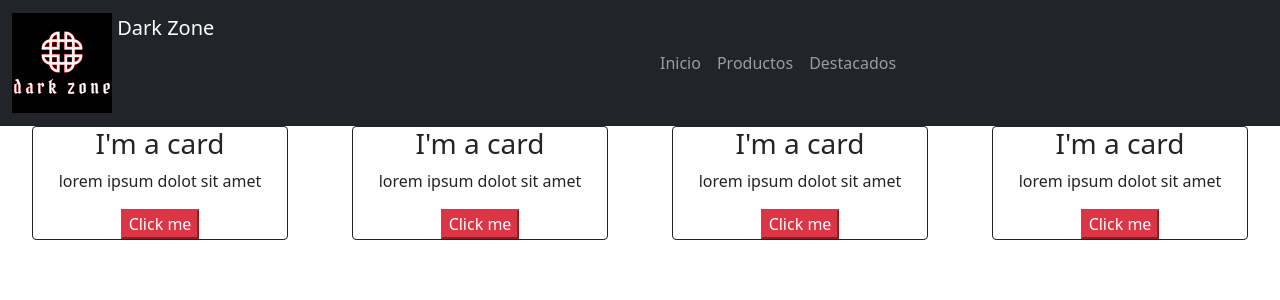
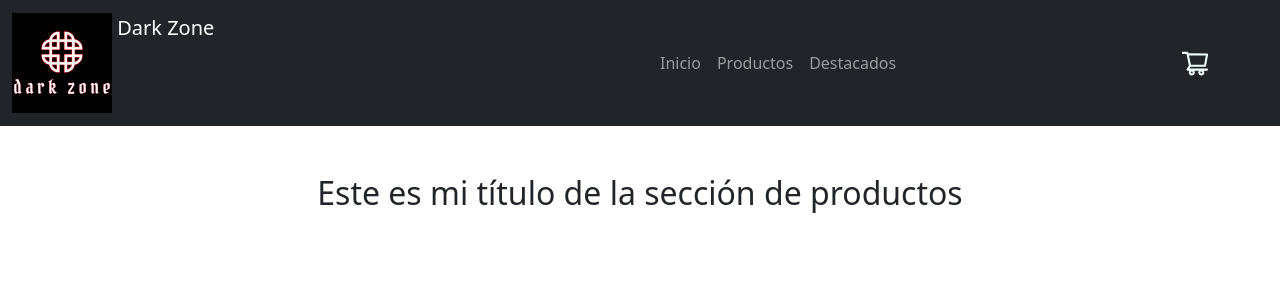
Before and after one commit to seba2santos/reactFirstProject, a React (Create React App) app: page / in a window 1280 px wide. Shown: the top 300 px of the page. Built offline with nearby package versions, Linux system fonts and the light colour scheme.

Commit message:
Cart icon and component ItemListContainer with a prop name greeting

```diff
--- a/package.json
+++ b/package.json
@@ -10,6 +10,7 @@
     "react": "^17.0.2",
     "react-bootstrap": "^2.2.0",
     "react-dom": "^17.0.2",
+    "react-icons": "^4.3.1",
     "react-scripts": "5.0.0",
     "web-vitals": "^2.1.4"
   },
--- a/src/App.js
+++ b/src/App.js
@@ -1,7 +1,7 @@
 import './App.css';
 import NavBar from './components/NavBar/NavBar';
 import 'bootstrap/dist/css/bootstrap.min.css';
-import Card from './components/Cards/Cards';
+import Card from './components/ItemListContainer/Cards';
 
 
 function App() {
@@ -10,10 +10,8 @@ function App() {
     <>
     <NavBar />
     <div className="App">
-    <Card title= { "I'm a card" } description= {'lorem ipsum dolot sit amet'} />
-    <Card title= { "I'm a card" } description= {'lorem ipsum dolot sit amet'} />
-    <Card title= { "I'm a card" } description= {'lorem ipsum dolot sit amet'} />
-    <Card title= { "I'm a card" } description= {'lorem ipsum dolot sit amet'} />
+      <Card value = 'Este es mi título de la sección de productos'  />
+
     </div>
 
     </>
--- a/src/components/Cards/Cards.js
+++ /dev/null
@@ -1,15 +0,0 @@
-import "./Cards.css"
-
-function Card (props) {
-    return (
-        <div className="card">
-            <h3>{props.title}</h3>
-            <img src={props.href} alt="" />
-            <p>{props.description}</p>
-            <button className="btn-danger">Click me</button>
-
-        </div>
-    )
-}
-
-export default Card
--- /dev/null
+++ b/src/components/CartWidget/CartIcon.css
@@ -0,0 +1,7 @@
+.cart {
+    min-width: 100px;
+    color: azure;
+    position: absolute;
+
+    right: 0;
+}
--- /dev/null
+++ b/src/components/CartWidget/CartIcon.js
@@ -0,0 +1,12 @@
+import { AiOutlineShoppingCart } from "react-icons/ai";
+
+import './CartIcon.css'
+
+function CartIcon () {
+    return(
+        <div className="cart">
+            <AiOutlineShoppingCart size="30px"/>
+        </div>
+    )
+}
+export default CartIcon
--- a/src/components/Cards/Cards.css
+++ b/src/components/ItemListContainer/Cards.css
@@ -7,3 +7,7 @@
     justify-content: center;
     align-items: center;
 }
+.title {
+    text-shadow: 2px black;
+    margin-top: 1.5em;
+}
--- /dev/null
+++ b/src/components/ItemListContainer/Cards.js
@@ -0,0 +1,12 @@
+import "./Cards.css"
+
+function Card (greeting) {
+    return (
+        <>
+            <h2 className="h2 title">{greeting.value}</h2>
+
+        </>
+    )
+}
+
+export default Card
--- a/src/components/NavBar/NavBar.js
+++ b/src/components/NavBar/NavBar.js
@@ -2,13 +2,13 @@ import Container from "react-bootstrap/Container";
 import Nav from "react-bootstrap/Nav"
 import Navbar from "react-bootstrap/Navbar";
 import logotipo from "../../assets/img/logotipo.png"
-
+import CartIcon from "../CartWidget/CartIcon.js";
 
 
 function NavBar() {
   return (
     <>
-   <Navbar bg="dark" variant="dark">
+   <Navbar collapseOnSelect expand="lg" bg="dark" variant="dark">
     <Container>
       <Navbar.Brand href="#home">
         <img
@@ -27,9 +27,10 @@ function NavBar() {
         <Nav.Link href="#productos">Productos</Nav.Link>
         <Nav.Link href="#destacados">Destacados</Nav.Link>
       </Nav>
+      <CartIcon />
+    </Container>
 
 
-    </Container>
   </Navbar>
 </>
   )
```
Also changed, not shown: 1 other file (tests, documents, lock files or other folders).
